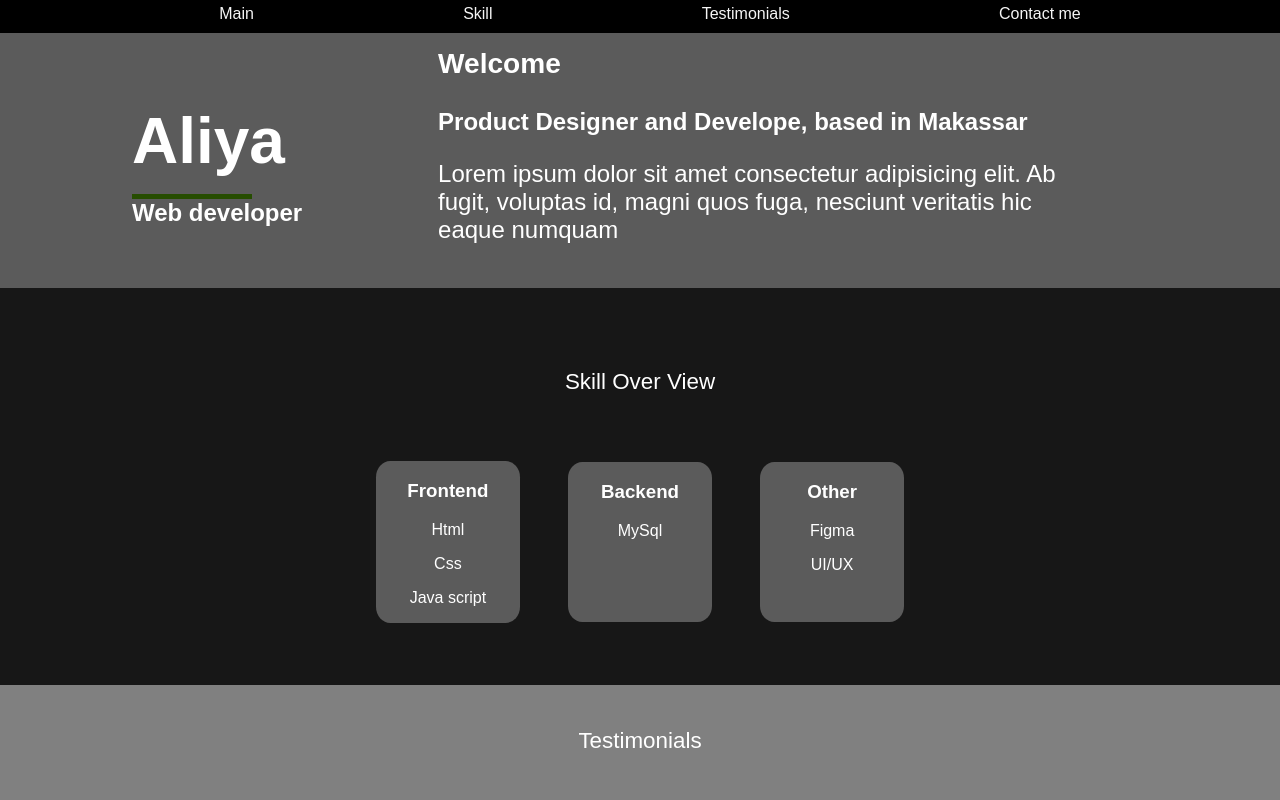
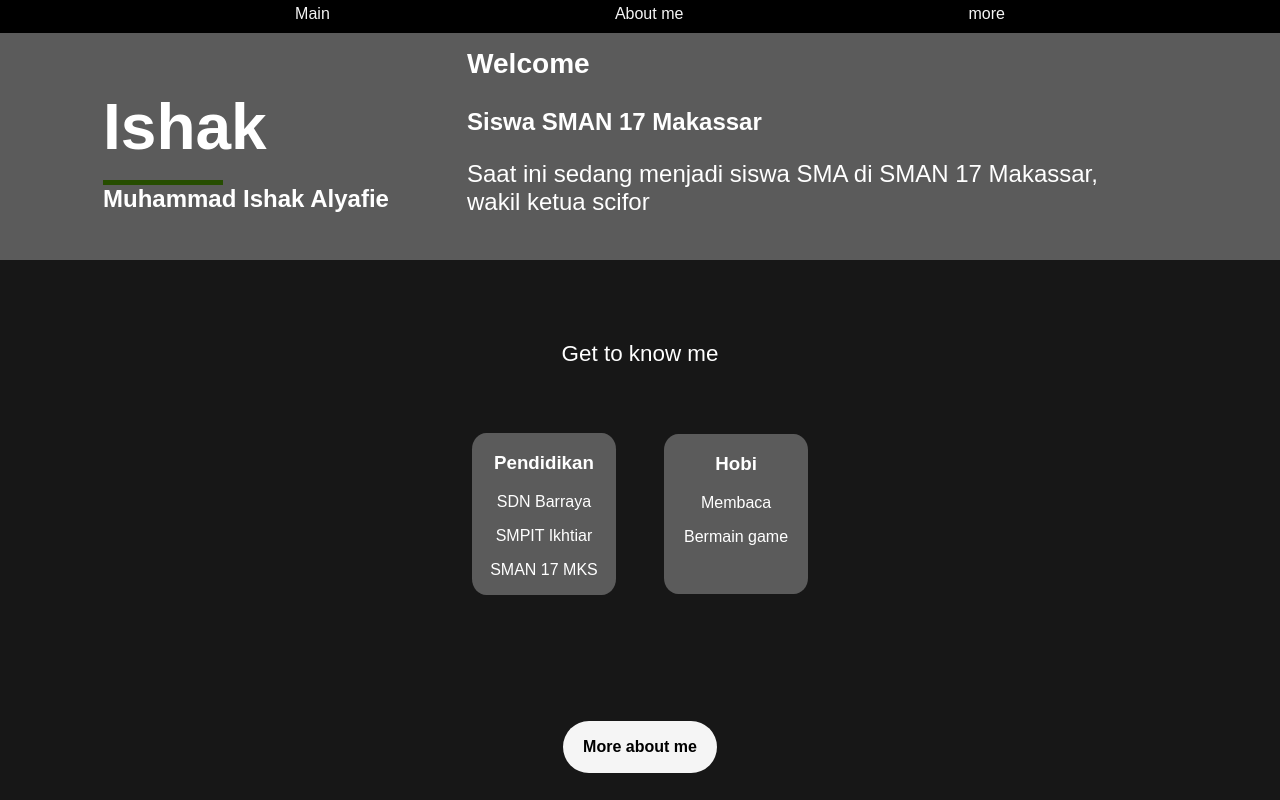
Before and after one commit to Scifor17/ishak, a plain HTML site: page index.html in a window 1280 px wide. Shown: the top 800 px of the page. Drawn offline with Linux system fonts and the light colour scheme.

Commit message:
Update index.html

```diff
--- a/index.html
+++ b/index.html
@@ -13,60 +13,60 @@
 <!--navbar-->
   <div class="nav">
     <a href="#main">Main</a>
-    <a href="#skillset">Skill</a>
-    <a href="#testimonial">Testimonials</a>
-    <a href="#contact">Contact me</a>
+    <a href="#skillset">About me</a>
+    <!-- <a href="#testimonial">Testimonials</a> -->
+    <a href="#contact">more</a>
   </div>
 
 <!--   main div -->
   <div class="main light horizontal" id="main">
     <div class="sub">
-      <h1 class="name">Aliya</h1>
+      <h1 class="name">Ishak</h1>
       <div class="border"></div>
-      <h4>Web developer</h4>
+      <h4>Muhammad Ishak Alyafie</h4>
     </div>
     <div class="sub">
       <h3>Welcome</h3>
-      <h4>Product Designer and Develope, based in Makassar</h4>
-      <p>Lorem ipsum dolor sit amet consectetur adipisicing elit. Ab fugit, voluptas id, magni quos fuga, nesciunt veritatis hic eaque numquam </p>
+      <h4>Siswa SMAN 17 Makassar</h4>
+      <p>Saat ini sedang menjadi siswa SMA di SMAN 17 Makassar, wakil ketua scifor </p>
     </div>
   </div>
 
   <!--   skillset -->
 
   <div class="skillset" id="skillset">
-    <div class="header"><p>Skill Over View</p></div>
+    <div class="header"><p>Get to know me</p></div>
     <!--   skill overview -->
     <div class="skill">
       <!--   frontend -->
       <div class="box frontend">
-        <h3>Frontend</h3>
-        <p>Html</p>
-        <p>Css</p>
-        <p>Java script</p>
+        <h3>Pendidikan</h3>
+        <p>SDN Barraya</p>
+        <p>SMPIT Ikhtiar</p>
+        <p>SMAN 17 MKS</p>
       </div>
       <!--   backend -->
-      <div class=" box backend">
+      <!-- <div class=" box backend">
         <h3>Backend</h3>
         <p>MySql</p>
-      </div>
+      </div> -->
      <!--   other-->
       <div class="box other">
-        <h3>Other</h3>
-        <p>Figma</p>
-        <p>UI/UX</p>
+        <h3>Hobi</h3>
+        <p>Membaca</p>
+        <p>Bermain game</p>
     </div>
     </div>
     </div>
   </div>
 
   <!--Testimonials-->
-  <div class="testimonial" id="testimonial">
-    <div class="header"> <p>Testimonials</p></div>
+  <!-- <div class="testimonial" id="testimonial">
+    <div class="header"> <p>Testimonials</p></div> -->
     <!--people-->
-    <div class="people">
+    <!-- <div class="people"> -->
       <!--baris 1-->
-      <div class="baris1">
+      <!-- <div class="baris1">
         <div class="person">
           <div class="testi">
             <div class="gambar">
@@ -85,9 +85,9 @@
             <p>Lorem ipsum dolor sit amet consectetur adipisicing elit. Amet quaerat fuga omnis quos at, </p>
           </div>
         </div>
-      </div>
+      </div> -->
       <!--baris 2-->
-      <div class="baris2">
+      <!-- <div class="baris2">
                 <div class="person">
           <div class="testi">
             <div class="gambar">
@@ -108,12 +108,12 @@
         </div>
       </div>
     </div>
-  </div>
+  </div> -->
 
   <!--Contact-->
   <div class="contact" id="contact">
-    <h2>Make Your Website Brand New</h1>
-    <a href="#" class="button">Contact Me</a>
+    <!-- <h2>Make Your Website Brand New</h1> -->
+    <a href="#" class="button">More about me</a>
     <!-- Image -->
     <img src="" alt="">
   </div>
```
